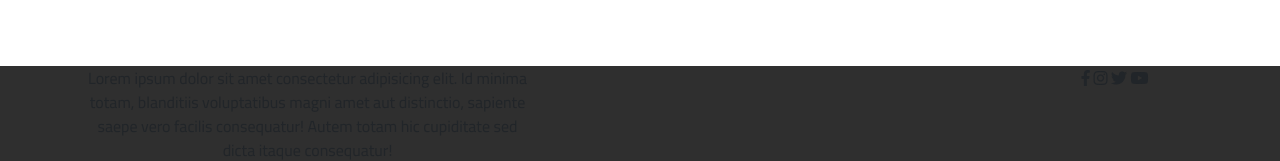
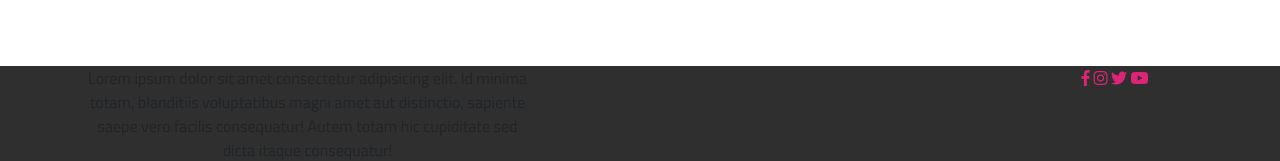
Before and after one commit to luisquiroscr/Mi_Pagina, a plain HTML site: page index.html in a window 1280 px wide. Shown: the part 1147-1308 px from the top of the page. Drawn offline with nearby package versions, Linux system fonts and the light colour scheme.

Commit message:
Color Iconos

```diff
--- a/styles.css
+++ b/styles.css
@@ -15,6 +15,6 @@
 }
 
 .iconos i{
-
+    color: #dd2476;
 
 }
```
